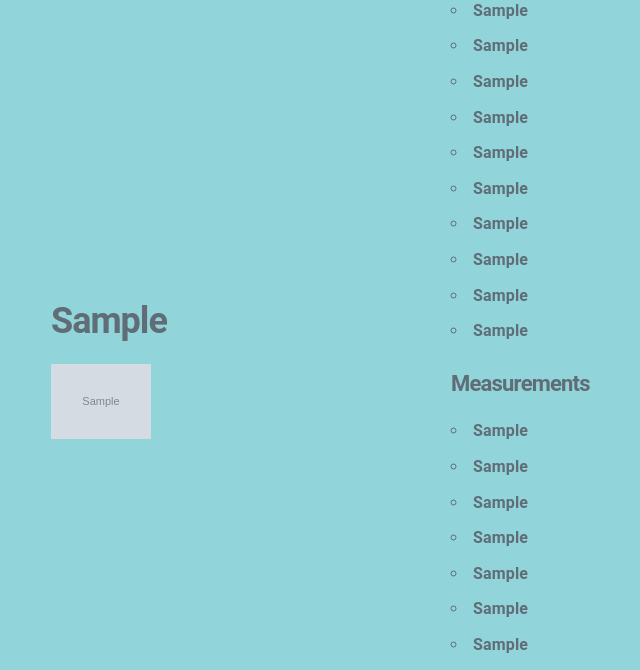
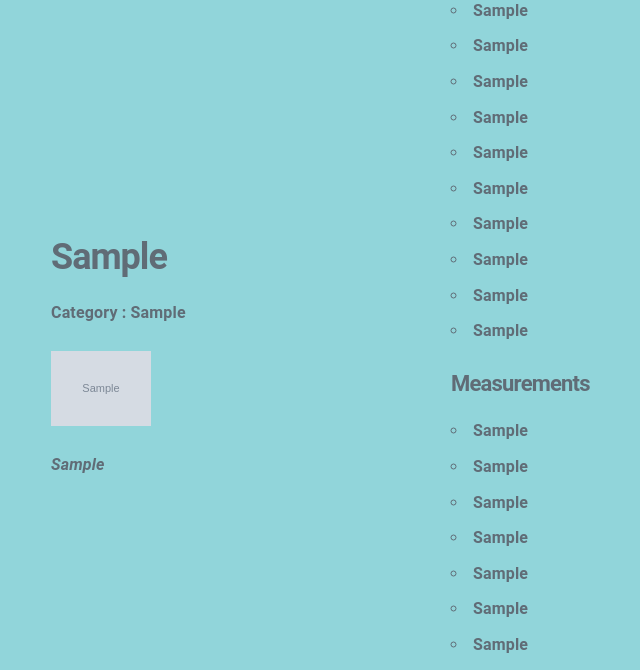
Before and after one commit to VishnuDileesh/CocktailRandom, a Flask app: page / in a window 1280 px wide. Shown: the part 313-983 px from the top of the page, without its empty margins (49-689 px from the left). Run offline with Flask 2, Linux system fonts and the light colour scheme; a database or web service that is not in the repository returns one stand-in record (Sample ...); data that the repository does not hold is empty; some libraries are stand-ins or nearby versions.

Commit message:
Add cocktail instructions and category

```diff
--- a/app.py
+++ b/app.py
@@ -37,8 +37,11 @@ def getRandomCocktail():
         i += 1
 
 
+    cocktail_instructions = cocktail['drinks'][0]['strInstructions']
 
-    cocktail = {'name':cocktail_name, 'thumb':cocktail_thumb, 'ingredients':ingredients, 'measurements': measurements}
+    cocktail_category = cocktail['drinks'][0]['strCategory']
+
+    cocktail = {'name':cocktail_name, 'thumb':cocktail_thumb, 'ingredients':ingredients, 'measurements': measurements, 'instructions':cocktail_instructions, 'category':cocktail_category}
 
     return cocktail
 
--- a/templates/index.html
+++ b/templates/index.html
@@ -15,7 +15,14 @@
 
 					<h2><b>{{ data.name }}</b></h2>
 
+					<p><b>Category : {{ data.category }}</b></p>
+
 					<img src="{{ data.thumb }}" class="thumb-img">
+
+					<br/>
+					<br/>
+
+					<p><em><b>{{ data.instructions }}</b></em></p>
 
 				</div>
 
```
